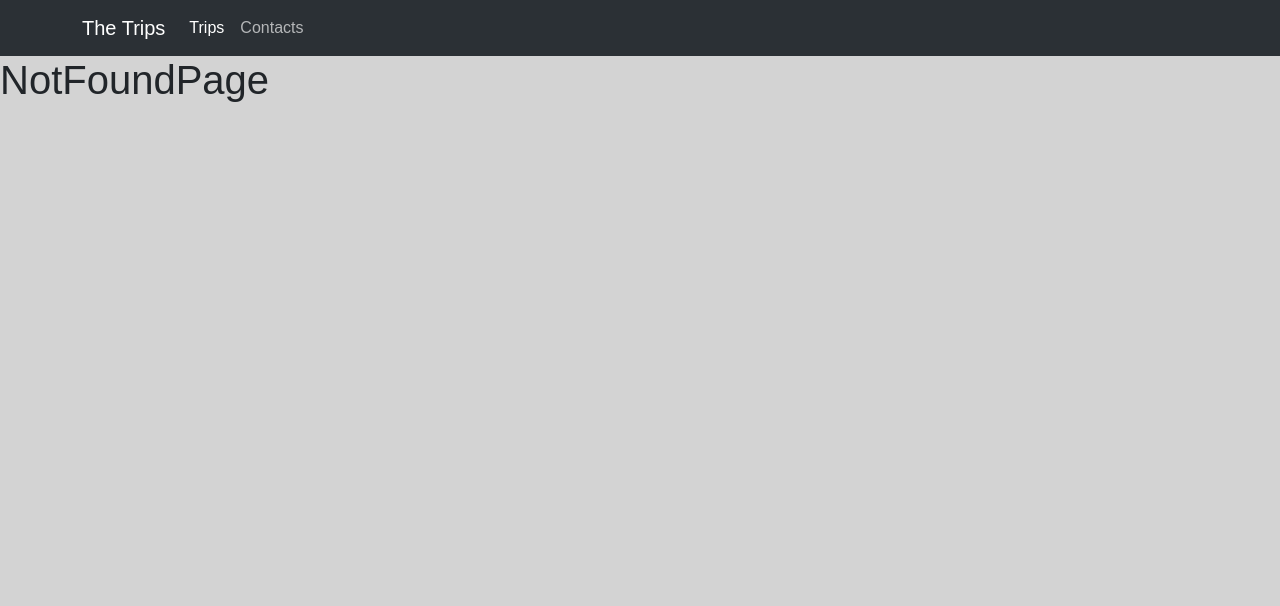
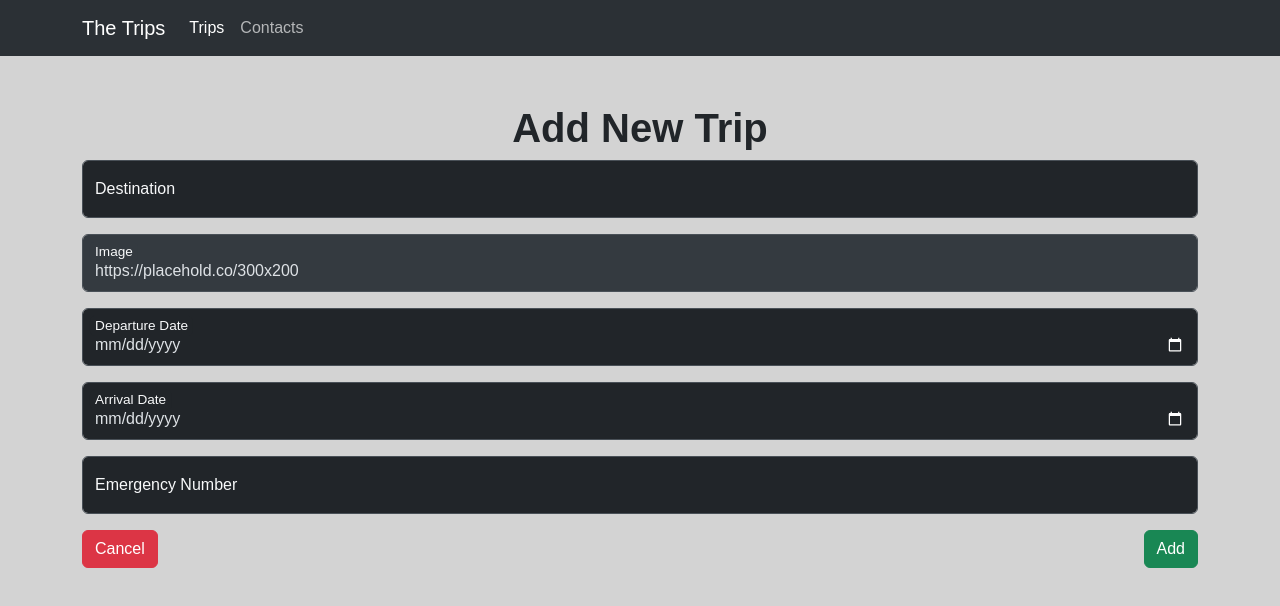
Before and after one commit to MarcoProstamo/webapp-sac, a React (Vite) app: page /trips/newtrip/1/newmembers in a window 1280 px wide. Shown: the top 606 px of the page. Built offline with nearby package versions, Linux system fonts and the light colour scheme.

Commit message:
Add → New Trip Form

```diff
--- a/src/App.jsx
+++ b/src/App.jsx
@@ -4,6 +4,8 @@ import TripPage from "./assets/pages/TripPage";
 import ContactsPage from "./assets/pages/ContactsPage";
 import NotFoundPage from "./assets/pages/NotFoundPage";
 import DefaultLayout from "./assets/layout/DefaultLayout";
+import AddNewTripPage from "./assets/pages/AddNewTripPage";
+import NewMembersPage from "./assets/pages/NewMembersPage";
 
 export default function App() {
   return (
@@ -13,6 +15,12 @@ export default function App() {
           <Route path="/trips">
             <Route index element={<HomePage></HomePage>} />
             <Route path=":id" element={<TripPage></TripPage>} />
+            <Route path="newtrip" element={<AddNewTripPage></AddNewTripPage>}>
+              <Route
+                path=":id/newmembers"
+                element={<NewMembersPage></NewMembersPage>}
+              />
+            </Route>
           </Route>
           <Route path="/contacts" element={<ContactsPage></ContactsPage>} />
           <Route path="*" element={<NotFoundPage></NotFoundPage>} />
--- /dev/null
+++ b/src/assets/pages/AddNewTripPage.jsx
@@ -0,0 +1,137 @@
+import { useState } from "react";
+import { trips } from "../data/trips";
+import { useNavigate } from "react-router-dom";
+
+export default function AddNewTripPage() {
+  const formInitialData = {
+    id: trips.length + 1,
+    destination: "",
+    img: "https://placehold.co/300x200",
+    departure_date: "",
+    arrival_date: "",
+    guest_number: null,
+    emergency_number: "",
+  };
+  const navigate = useNavigate();
+  const [formData, setFormData] = useState(formInitialData);
+
+  function handleChange(e) {
+    const name = e.target.name;
+    const value = e.target.value;
+    const newData = {
+      ...formData,
+      [name]: value,
+    };
+    setFormData(newData);
+  }
+
+  function handleSubmit(e) {
+    e.preventDefault();
+    trips.push(formData);
+    navigate(`/trips/newtrip/${formData.id}/newmembers`);
+    setFormData(formInitialData);
+  }
+
+  function handleCancel() {
+    setFormData(formInitialData);
+  }
+
+  return (
+    <div className="container my-5">
+      <h1 className="fw-semibold text-center">Add New Trip</h1>
+      <form onSubmit={handleSubmit}>
+        <div className="form-floating mb-3">
+          <input
+            type="text"
+            className="form-control"
+            id="destinationInput"
+            placeholder="destination"
+            onChange={handleChange}
+            name="destination"
+            value={formData.destination}
+            required
+          />
+          <label className="text-light" htmlFor="destinationInput">
+            Destination
+          </label>
+        </div>
+        <div className="form-floating mb-3">
+          <input
+            type="text"
+            className="form-control"
+            placeholder="Image"
+            id="imageInput"
+            onChange={handleChange}
+            name="img"
+            value={formData.img}
+            required
+            disabled
+          />
+          <label className="text-light" htmlFor="imageInput">
+            Image
+          </label>
+        </div>
+        <div className="form-floating mb-3">
+          <input
+            type="date"
+            className="form-control"
+            placeholder="Departure Date"
+            id="departureDateInput"
+            onChange={handleChange}
+            name="departure_date"
+            value={formData.departure_date}
+            required
+          />
+
+          <label className="text-light" htmlFor="departureDateInput">
+            Departure Date
+          </label>
+        </div>
+        <div className="form-floating mb-3">
+          <input
+            type="date"
+            className="form-control"
+            placeholder="Arrival Date"
+            id="arrivalDateInput"
+            onChange={handleChange}
+            name="arrival_date"
+            value={formData.arrival_date}
+            required
+          />
+
+          <label className="text-light" htmlFor="arrivalDateInput">
+            Arrival Date
+          </label>
+        </div>
+
+        <div className="form-floating mb-3">
+          <input
+            type="text"
+            className="form-control"
+            placeholder="Emergency Number"
+            id="emergencyNumberInput"
+            onChange={handleChange}
+            name="emergency_number"
+            value={formData.emergency_number}
+            required
+          />
+          <label className="text-light" htmlFor="emergencyNumberInput">
+            Emergency Number
+          </label>
+        </div>
+        <div className="d-flex justify-content-between">
+          <button
+            type="button"
+            className="btn btn-danger"
+            onClick={handleCancel}
+          >
+            Cancel
+          </button>
+          <button type="submit" className="btn btn-success">
+            Add
+          </button>
+        </div>
+      </form>
+    </div>
+  );
+}
--- /dev/null
+++ b/src/assets/pages/NewMembersPage.jsx
@@ -0,0 +1,6 @@
+import { useParams } from "react-router-dom";
+
+export default function NewMembersPage() {
+  const { id } = useParams();
+  return <h1>New Members {id}</h1>;
+}
```
